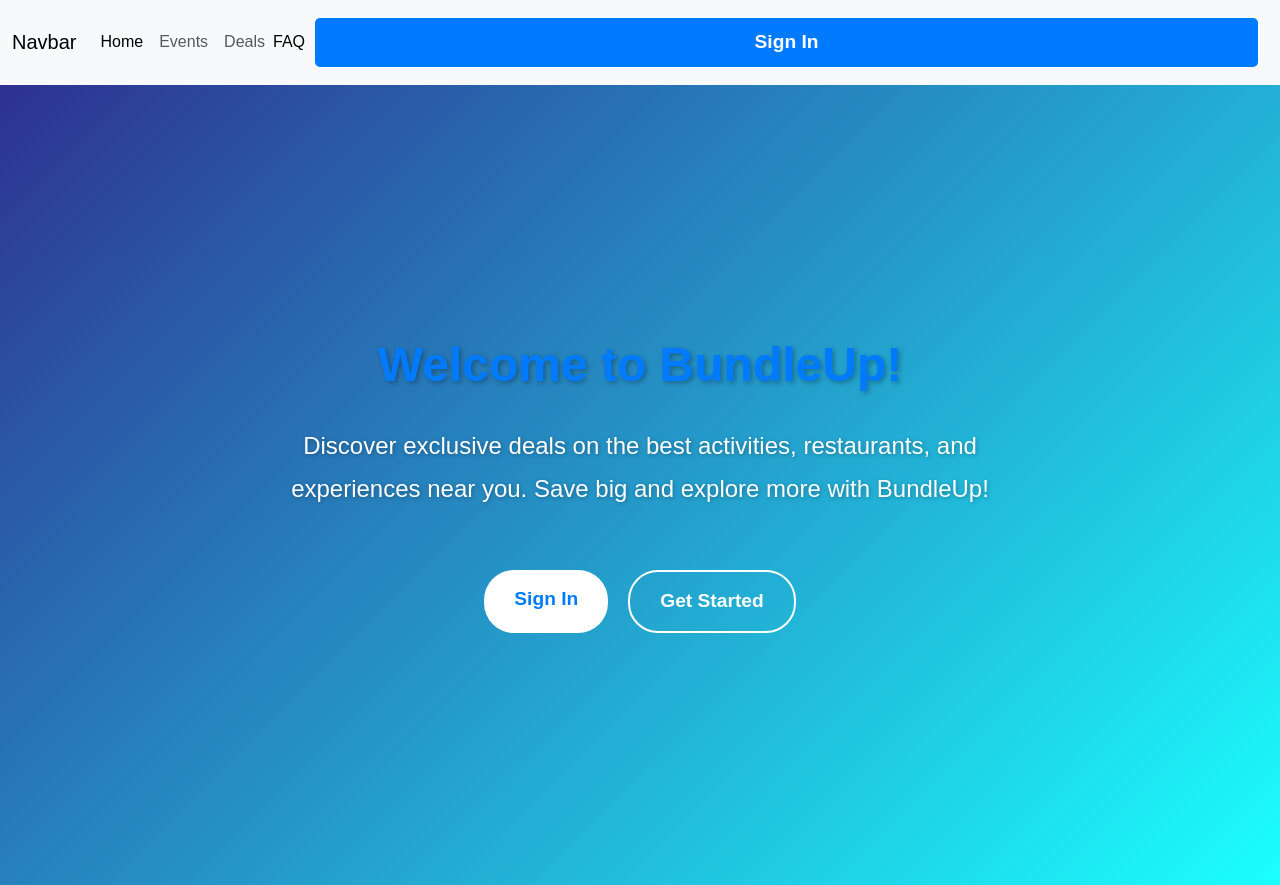
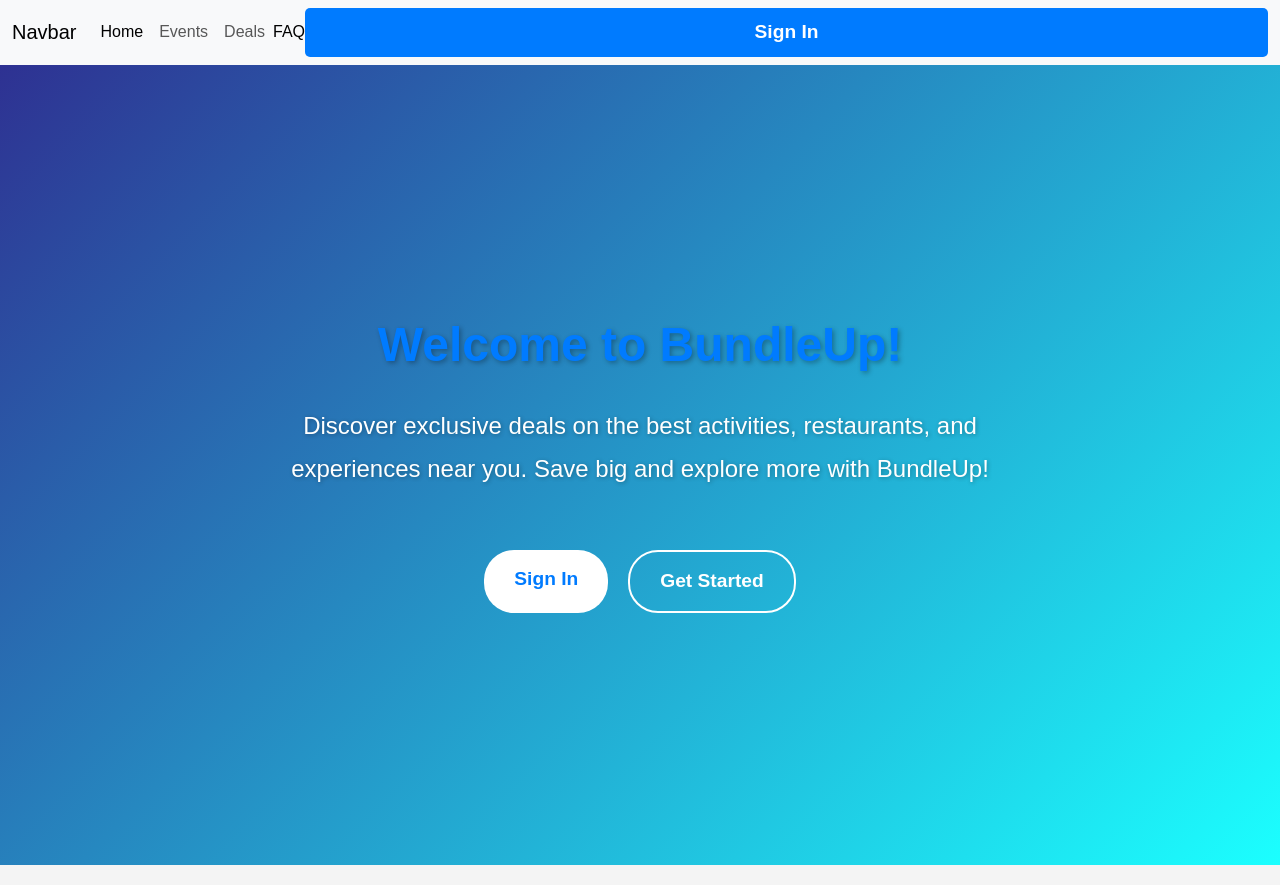
Before and after one commit to kpthanh01/BundleUp_React, a React (Vite) app: page / in a window 1280 px wide. Built offline with nearby package versions, Linux system fonts and the light colour scheme; no server answers.

Commit message:
deal forms

```diff
--- a/src/App.css
+++ b/src/App.css
@@ -1,5 +1,26 @@
-#root {
-}
-body {
+button {
+    display: block;
+    width: 100%;
+    padding: 10px 20px;
+    font-size: 1.2rem;
+    font-weight: bold;
+    background-color: #007bff;
+    color: white;
+    border: none;
+    border-radius: 5px;
+    cursor: pointer;
+    transition: all 0.3s ease;
+  }
 
-}
+  button:hover {
+    background-color: #0056b3;
+    box-shadow: 0 4px 10px rgba(0, 0, 0, 0.2);
+  }
+
+  body {
+    font-family: 'Roboto', sans-serif;
+    margin: 0;
+    padding: 0;
+    background-color: #f4f4f4;
+    color: #333;
+  }
--- a/src/components/Event/EventList.css
+++ b/src/components/Event/EventList.css
@@ -7,12 +7,6 @@
   border-radius: 10px;
   display: grid;
   grid-template-columns: repeat(2, 1fr);
-}
-
-body {
-  background-color: #3d2b46;
-  color: #251a2a;
-  font-family: "Arial", sans-serif;
 }
 
 #eventListImg {
@@ -25,14 +19,6 @@ body {
   max-width: 300px;
   justify-self: center;
   align-self: center;
-}
-
-button {
-  background-color: #6edb9c;
-  padding: 10px;
-  margin: 10px;
-  border: none;
-  border-radius: 10px;
 }
 
 #eventHeader {
```
